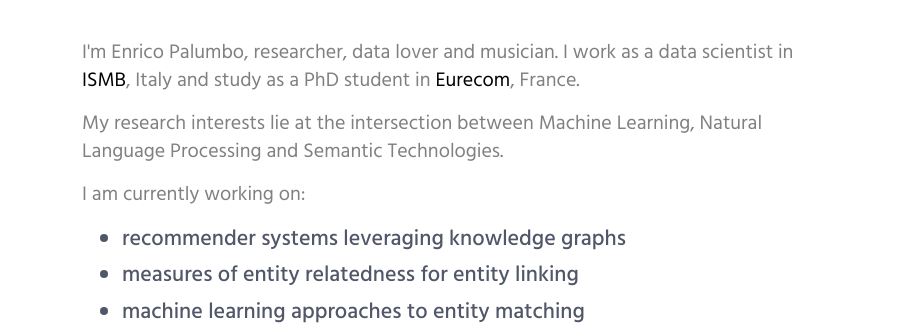
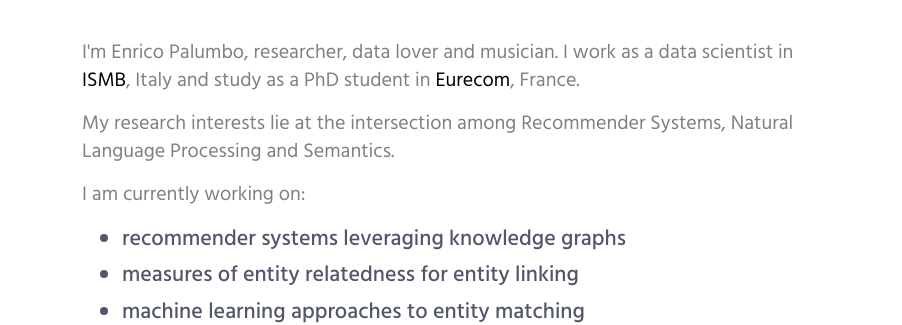
Before and after one commit to enricopal/enricopal.github.io, a plain HTML site: page index.html in a window 1280 px wide. Shown: the part 727-1052 px from the top of the page, 378-1280 px from the left. Drawn offline with Linux system fonts and the light colour scheme.

Commit message:
changed short bio

```diff
--- a/index.html
+++ b/index.html
@@ -123,7 +123,7 @@
                     <div class="col-sm-8 col-sm-offset-1">
                         <div class="margin-b-60">
                             <p>I'm Enrico Palumbo, researcher, data lover and musician. I work as a data scientist in <a href="http://www.ismb.it"> ISMB</a>,  Italy and study as a PhD student in <a href="https://www.eurecom.fr">Eurecom</a>, France.</p>
-                            <p> My research interests lie at the intersection between Machine Learning, Natural Language Processing and Semantic Technologies. </p>
+                            <p> My research interests lie at the intersection among Recommender Systems, Natural Language Processing and Semantics.</p>
                             <p> I am currently working on: </p>
                             <ul class="mediumFont">
                             <li> recommender systems leveraging knowledge graphs </li>
```
